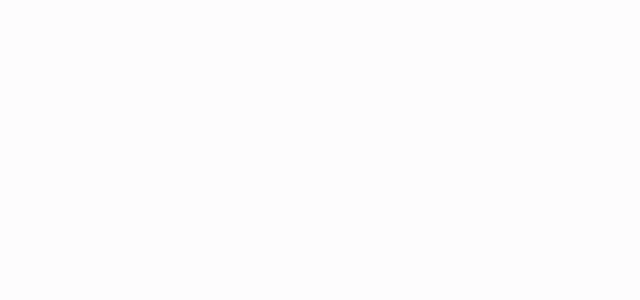
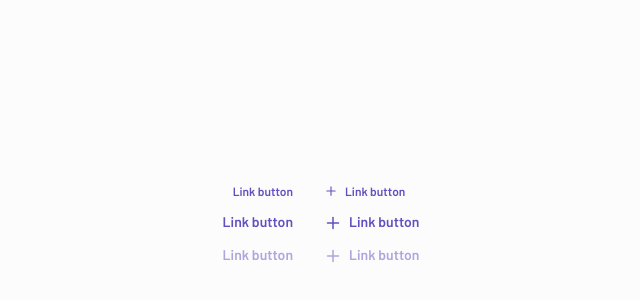
Before and after one commit to brunohfabre/siakitdocumentation, a React (Vite) app: page /linkbutton in a window 1280 px wide. Before the commit this address had no page. Shown: the part 176-476 px from the top of the page, without its empty margins (331-971 px from the left). Built offline with nearby package versions, Linux system fonts and the light colour scheme.

Commit message:
add link button component and page

```diff
--- /dev/null
+++ b/src/components/LinkButton/index.tsx
@@ -0,0 +1,43 @@
+import { ForwardRefExoticComponent, RefAttributes } from 'react';
+
+import { IconProps } from 'phosphor-react';
+
+import { Colors, useTheme } from '../../hooks/theme';
+import { Heading } from '../Heading';
+import { Container, Size } from './styles';
+
+type LinkButtonProps = {
+  type: 'submit' | 'button';
+  children: string;
+  colorScheme?: Colors;
+  size?: Size;
+  onClick: () => void;
+  disabled?: boolean;
+  icon?: ForwardRefExoticComponent<IconProps & RefAttributes<SVGSVGElement>>;
+};
+
+export function LinkButton({
+  children,
+  type,
+  colorScheme,
+  size = 'md',
+  onClick,
+  disabled,
+  icon: Icon,
+}: LinkButtonProps): JSX.Element {
+  const { colorScheme: themeColorScheme } = useTheme();
+
+  return (
+    <Container
+      type={type === 'button' ? 'button' : 'submit'}
+      colorScheme={colorScheme || themeColorScheme}
+      size={size}
+      onClick={onClick}
+      disabled={disabled}
+    >
+      {Icon && <Icon size={size === 'sm' ? 12 : 16} weight="bold" />}
+
+      <Heading size={size === 'sm' ? 'xs' : 'sm'}>{children}</Heading>
+    </Container>
+  );
+}
--- /dev/null
+++ b/src/components/LinkButton/styles.ts
@@ -0,0 +1,58 @@
+import styled, { css } from 'styled-components';
+
+import { Colors } from '../../hooks/theme';
+
+export type Size = 'sm' | 'md';
+
+type ContainerProps = {
+  colorScheme: Colors;
+  size: Size;
+};
+
+export const Container = styled.button<ContainerProps>`
+  border: 0;
+  cursor: pointer;
+  border-radius: 8px;
+  background: transparent;
+  transition: background-color 0.15s;
+
+  display: flex;
+  align-items: center;
+
+  gap: 8px;
+
+  &:disabled {
+    opacity: 0.5;
+    cursor: not-allowed;
+  }
+
+  ${({ colorScheme, theme }) =>
+    css`
+      strong,
+      svg {
+        color: ${theme.colors[colorScheme][10]};
+      }
+
+      &:hover {
+        strong,
+        svg {
+          color: ${theme.colors[colorScheme][11]};
+        }
+
+        strong {
+          text-decoration: underline;
+        }
+
+        &:disabled {
+          strong,
+          svg {
+            color: ${theme.colors[colorScheme][10]};
+          }
+
+          strong {
+            text-decoration: none;
+          }
+        }
+      }
+    `}
+`;
--- /dev/null
+++ b/src/pages/LinkButtonPage.tsx
@@ -0,0 +1,44 @@
+import { Plus } from 'phosphor-react';
+
+import { Flex } from '../components/Flex';
+import { LinkButton } from '../components/LinkButton';
+
+export function LinkButtonPage(): JSX.Element {
+  return (
+    <Flex justifyContent="center" alignItems="center" gap={32} direction="row">
+      <Flex gap alignItems="flex-end">
+        <LinkButton type="button" onClick={() => undefined} size="sm">
+          Link button
+        </LinkButton>
+        <LinkButton type="button" onClick={() => undefined}>
+          Link button
+        </LinkButton>
+        <LinkButton type="button" onClick={() => undefined} disabled>
+          Link button
+        </LinkButton>
+      </Flex>
+
+      <Flex gap alignItems="flex-start">
+        <LinkButton
+          type="button"
+          onClick={() => undefined}
+          size="sm"
+          icon={Plus}
+        >
+          Link button
+        </LinkButton>
+        <LinkButton type="button" onClick={() => undefined} icon={Plus}>
+          Link button
+        </LinkButton>
+        <LinkButton
+          type="button"
+          onClick={() => undefined}
+          icon={Plus}
+          disabled
+        >
+          Link button
+        </LinkButton>
+      </Flex>
+    </Flex>
+  );
+}
--- a/src/routes.tsx
+++ b/src/routes.tsx
@@ -4,6 +4,7 @@ import { ButtonPage } from './pages/ButtonPage';
 import { HeadingPage } from './pages/HeadingPage';
 import { HomePage } from './pages/HomePage';
 import { IconButtonPage } from './pages/IconButtonPage';
+import { LinkButtonPage } from './pages/LinkButtonPage';
 import { TextPage } from './pages/TextPage';
 
 export function AppRoutes(): JSX.Element {
@@ -14,6 +15,7 @@ export function AppRoutes(): JSX.Element {
       <Route path="/text" element={<TextPage />} />
       <Route path="/button" element={<ButtonPage />} />
       <Route path="/iconbutton" element={<IconButtonPage />} />
+      <Route path="/linkbutton" element={<LinkButtonPage />} />
     </Routes>
   );
 }
```
